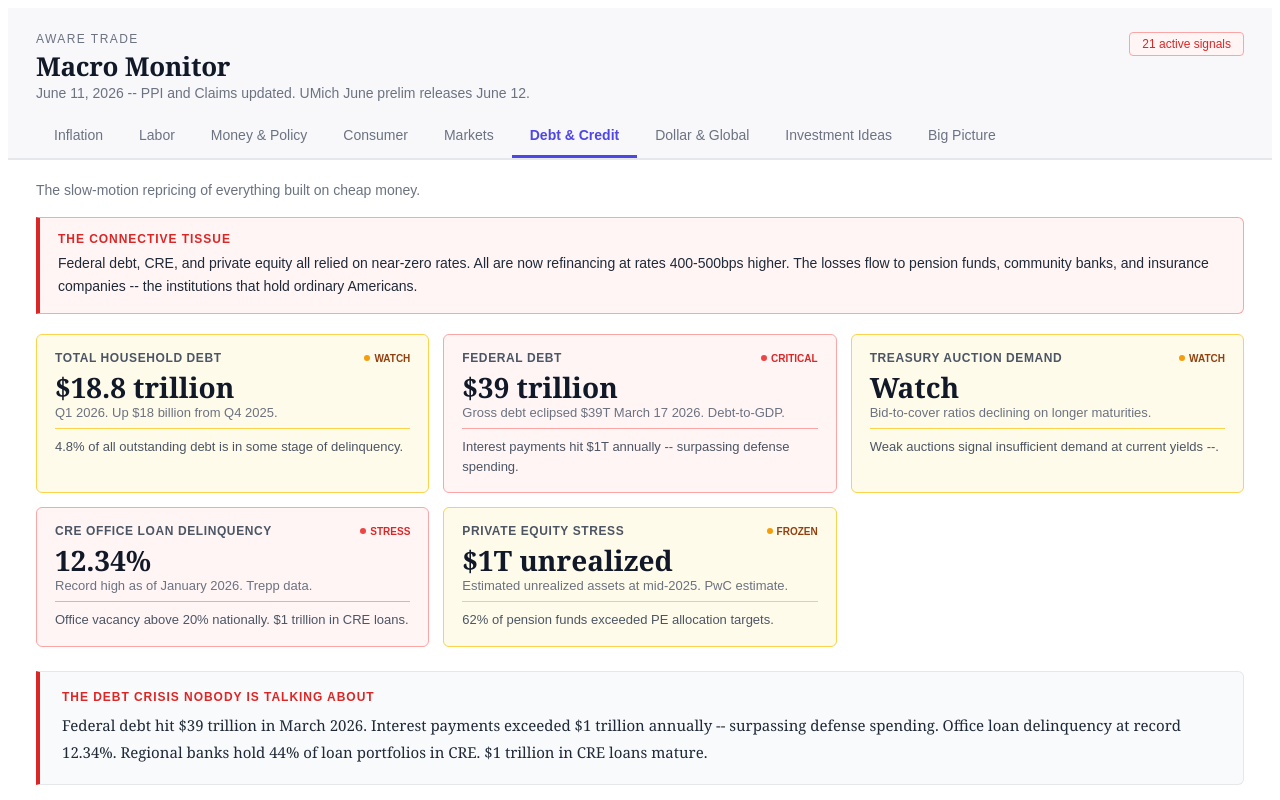
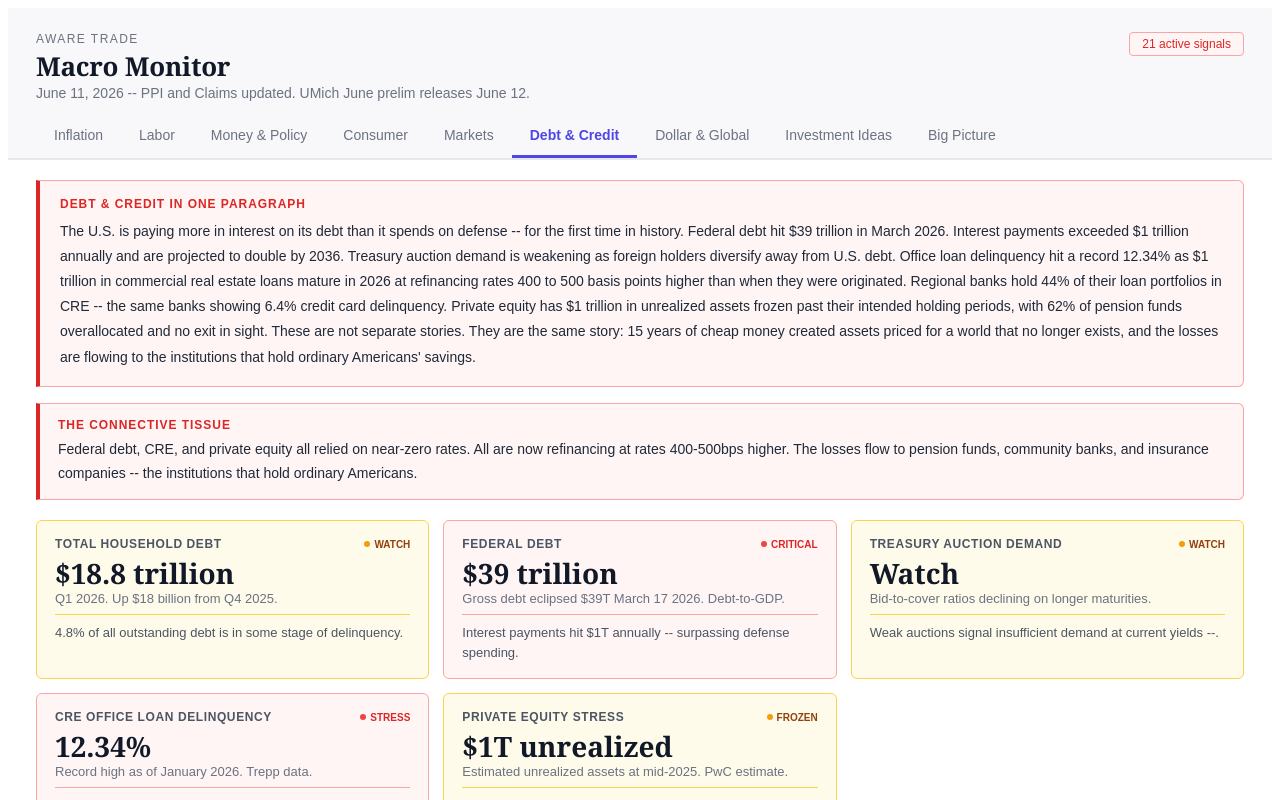
Before and after one commit to pamtulip/aware-trade-tools, a React (Vite) app: page /monitor in a window 1280 px wide. Both pictures are taken after a click on the button "Debt & Credit". Shown: the top 800 px of the page. Built offline with nearby package versions, Linux system fonts and the light colour scheme.

Commit message:
Update MacroMonitor.jsx

```diff
--- a/src/pages/MacroMonitor.jsx
+++ b/src/pages/MacroMonitor.jsx
@@ -623,9 +623,15 @@ export default function MacroMonitor() {
 
       {activeTab === "debt" && (
         <div style={{ padding: "20px 28px" }}>
-          <p style={{ fontSize: "14px", color: "#6b7280", marginTop: 0, marginBottom: "16px", fontFamily: "sans-serif", lineHeight: 1.5 }}>
-            The slow-motion repricing of everything built on cheap money.
-          </p>
+
+          {/* Debt summary */}
+          <div style={{ background: "#fff5f5", border: "1px solid #fca5a5", borderLeft: "4px solid #dc2626", borderRadius: "0 6px 6px 0", padding: "16px 20px", marginBottom: "16px" }}>
+            <div style={{ fontSize: "12px", color: "#dc2626", fontWeight: "700", textTransform: "uppercase", letterSpacing: "0.08em", marginBottom: "8px", fontFamily: "sans-serif" }}>Debt & Credit in One Paragraph</div>
+            <div style={{ fontSize: "14px", color: "#1f2937", lineHeight: 1.8, fontFamily: "sans-serif" }}>
+              The U.S. is paying more in interest on its debt than it spends on defense -- for the first time in history. Federal debt hit $39 trillion in March 2026. Interest payments exceeded $1 trillion annually and are projected to double by 2036. Treasury auction demand is weakening as foreign holders diversify away from U.S. debt. Office loan delinquency hit a record 12.34% as $1 trillion in commercial real estate loans mature in 2026 at refinancing rates 400 to 500 basis points higher than when they were originated. Regional banks hold 44% of their loan portfolios in CRE -- the same banks showing 6.4% credit card delinquency. Private equity has $1 trillion in unrealized assets frozen past their intended holding periods, with 62% of pension funds overallocated and no exit in sight. These are not separate stories. They are the same story: 15 years of cheap money created assets priced for a world that no longer exists, and the losses are flowing to the institutions that hold ordinary Americans' savings.
+            </div>
+          </div>
+
           <div style={{ background: "#fff5f5", border: "1px solid #fca5a5", borderLeft: "4px solid #dc2626", borderRadius: "0 6px 6px 0", padding: "14px 18px", marginBottom: "20px" }}>
             <div style={{ fontSize: "12px", color: "#dc2626", fontWeight: "700", textTransform: "uppercase", letterSpacing: "0.08em", marginBottom: "6px", fontFamily: "sans-serif" }}>The Connective Tissue</div>
             <div style={{ fontSize: "14px", color: "#1f2937", lineHeight: 1.7, fontFamily: "sans-serif" }}>Federal debt, CRE, and private equity all relied on near-zero rates. All are now refinancing at rates 400-500bps higher. The losses flow to pension funds, community banks, and insurance companies -- the institutions that hold ordinary Americans.</div>
```
